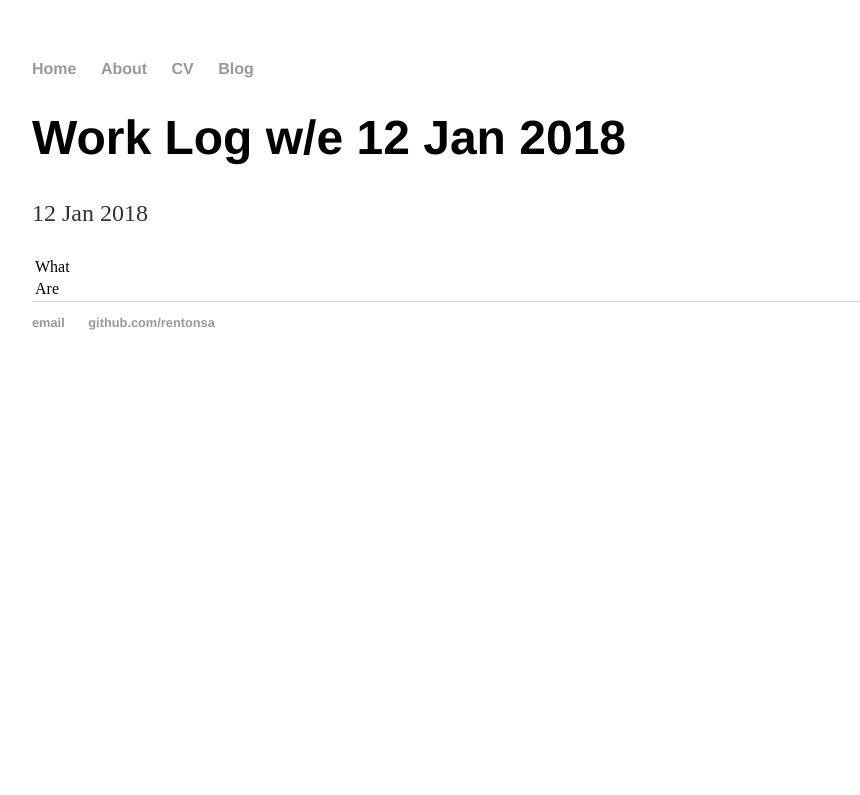
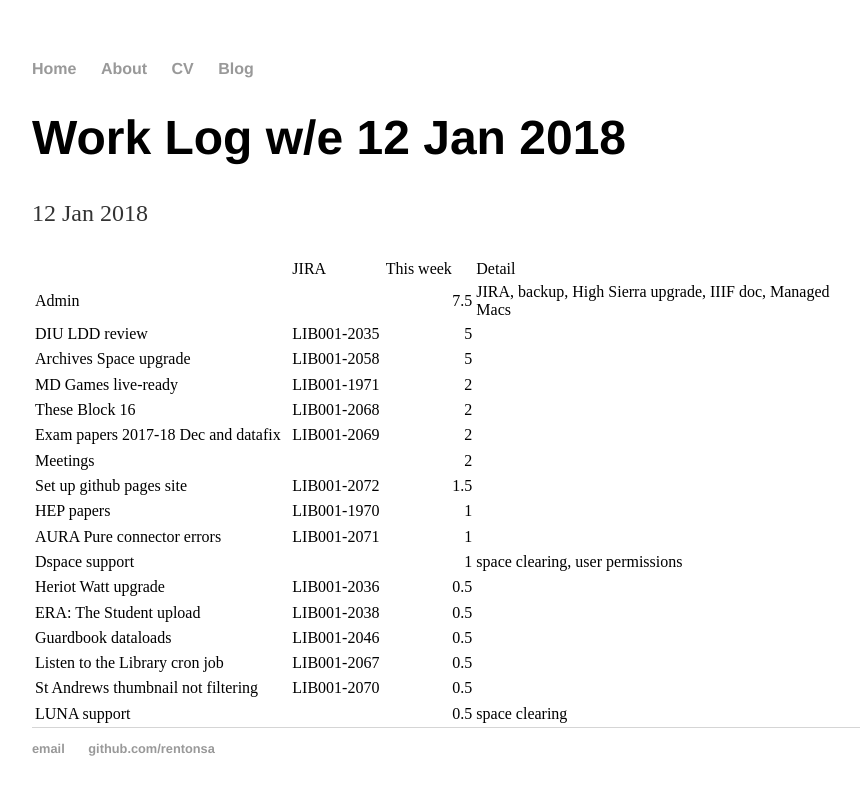
Before and after one commit to rentonsa/rentonsa.github.io, a Jekyll site: the page built from _posts/2018-01-12-work-this-week.md, in a window 1280 px wide. Shown: the top 795 px of the page, without its empty margins (160-1020 px from the left). Built offline with Jekyll 4.4.1, drawn with Linux system fonts in a browser that asks for light colours.

Commit message:
First Worklog

```diff
--- a/_posts/2018-01-12-work-this-week.md
+++ b/_posts/2018-01-12-work-this-week.md
@@ -4,10 +4,112 @@ title: "Work Log w/e 12 Jan 2018"
 date: 2018-01-12
 ---
 <table class="display">
-<tr>
-<td>What</td>
-</tr>
-<tr>
-<td>Are</td>
-</tr>
+<tr height=21 style='height:16.0pt'>
+  <td height=21 class=xl65 width=253 style='height:16.0pt;width:190pt'></td>
+  <td class=xl65 width=89 style='width:67pt'>JIRA</td>
+  <td class=xl65 width=87 style='width:65pt'>This week</td>
+  <td class=xl65 width=388 style='width:291pt'>Detail</td>
+ </tr>
+ <tr height=21 style='height:16.0pt'>
+  <td height=21 style='height:16.0pt'>Admin</td>
+  <td></td>
+  <td align=right>7.5</td>
+  <td>JIRA, backup, High Sierra upgrade, IIIF doc, Managed Macs</td>
+ </tr>
+ <tr height=21 style='height:16.0pt'>
+  <td height=21 style='height:16.0pt'>DIU LDD review</td>
+  <td>LIB001-2035</td>
+  <td align=right>5</td>
+  <td></td>
+ </tr>
+ <tr height=21 style='height:16.0pt'>
+  <td height=21 style='height:16.0pt'>Archives Space upgrade</td>
+  <td>LIB001-2058</td>
+  <td align=right>5</td>
+  <td></td>
+ </tr>
+ <tr height=21 style='height:16.0pt'>
+  <td height=21 style='height:16.0pt'>MD Games live-ready</td>
+  <td>LIB001-1971</td>
+  <td align=right>2</td>
+  <td></td>
+ </tr>
+ <tr height=21 style='height:16.0pt'>
+  <td height=21 style='height:16.0pt'>These Block 16</td>
+  <td>LIB001-2068</td>
+  <td align=right>2</td>
+  <td></td>
+ </tr>
+ <tr height=21 style='height:16.0pt'>
+  <td height=21 style='height:16.0pt'>Exam papers 2017-18 Dec and datafix</td>
+  <td>LIB001-2069</td>
+  <td align=right>2</td>
+  <td></td>
+ </tr>
+ <tr height=21 style='height:16.0pt'>
+  <td height=21 style='height:16.0pt'>Meetings</td>
+  <td></td>
+  <td align=right>2</td>
+  <td></td>
+ </tr>
+ <tr height=21 style='height:16.0pt'>
+  <td height=21 style='height:16.0pt'>Set up github pages site</td>
+  <td>LIB001-2072</td>
+  <td align=right>1.5</td>
+  <td></td>
+ </tr>
+ <tr height=21 style='height:16.0pt'>
+  <td height=21 style='height:16.0pt'>HEP papers</td>
+  <td>LIB001-1970</td>
+  <td align=right>1</td>
+  <td></td>
+ </tr>
+ <tr height=21 style='height:16.0pt'>
+  <td height=21 style='height:16.0pt'>AURA Pure connector errors</td>
+  <td>LIB001-2071</td>
+  <td align=right>1</td>
+  <td></td>
+ </tr>
+ <tr height=21 style='height:16.0pt'>
+  <td height=21 style='height:16.0pt'>Dspace support</td>
+  <td></td>
+  <td align=right>1</td>
+  <td>space clearing, user permissions</td>
+ </tr>
+ <tr height=21 style='height:16.0pt'>
+  <td height=21 style='height:16.0pt'>Heriot Watt upgrade</td>
+  <td>LIB001-2036</td>
+  <td align=right>0.5</td>
+  <td></td>
+ </tr>
+ <tr height=21 style='height:16.0pt'>
+  <td height=21 style='height:16.0pt'>ERA: The Student upload</td>
+  <td>LIB001-2038</td>
+  <td align=right>0.5</td>
+  <td></td>
+ </tr>
+ <tr height=21 style='height:16.0pt'>
+  <td height=21 style='height:16.0pt'>Guardbook dataloads</td>
+  <td>LIB001-2046</td>
+  <td align=right>0.5</td>
+  <td></td>
+ </tr>
+ <tr height=21 style='height:16.0pt'>
+  <td height=21 style='height:16.0pt'>Listen to the Library cron job</td>
+  <td>LIB001-2067</td>
+  <td align=right>0.5</td>
+  <td></td>
+ </tr>
+ <tr height=21 style='height:16.0pt'>
+  <td height=21 style='height:16.0pt'>St Andrews thumbnail not filtering</td>
+  <td>LIB001-2070</td>
+  <td align=right>0.5</td>
+  <td></td>
+ </tr>
+ <tr height=21 style='height:16.0pt'>
+  <td height=21 style='height:16.0pt'>LUNA support</td>
+  <td></td>
+  <td align=right>0.5</td>
+  <td>space clearing</td>
+ </tr>
 </table>
```
